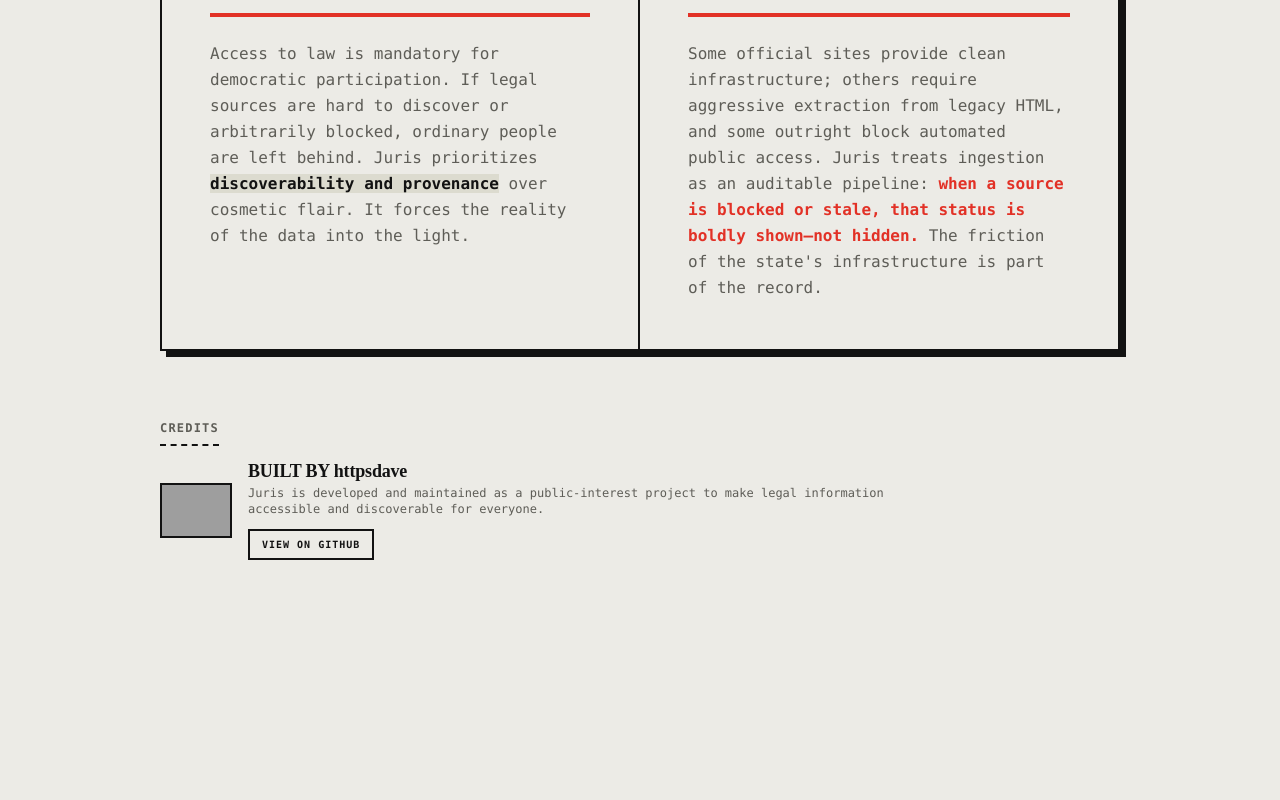
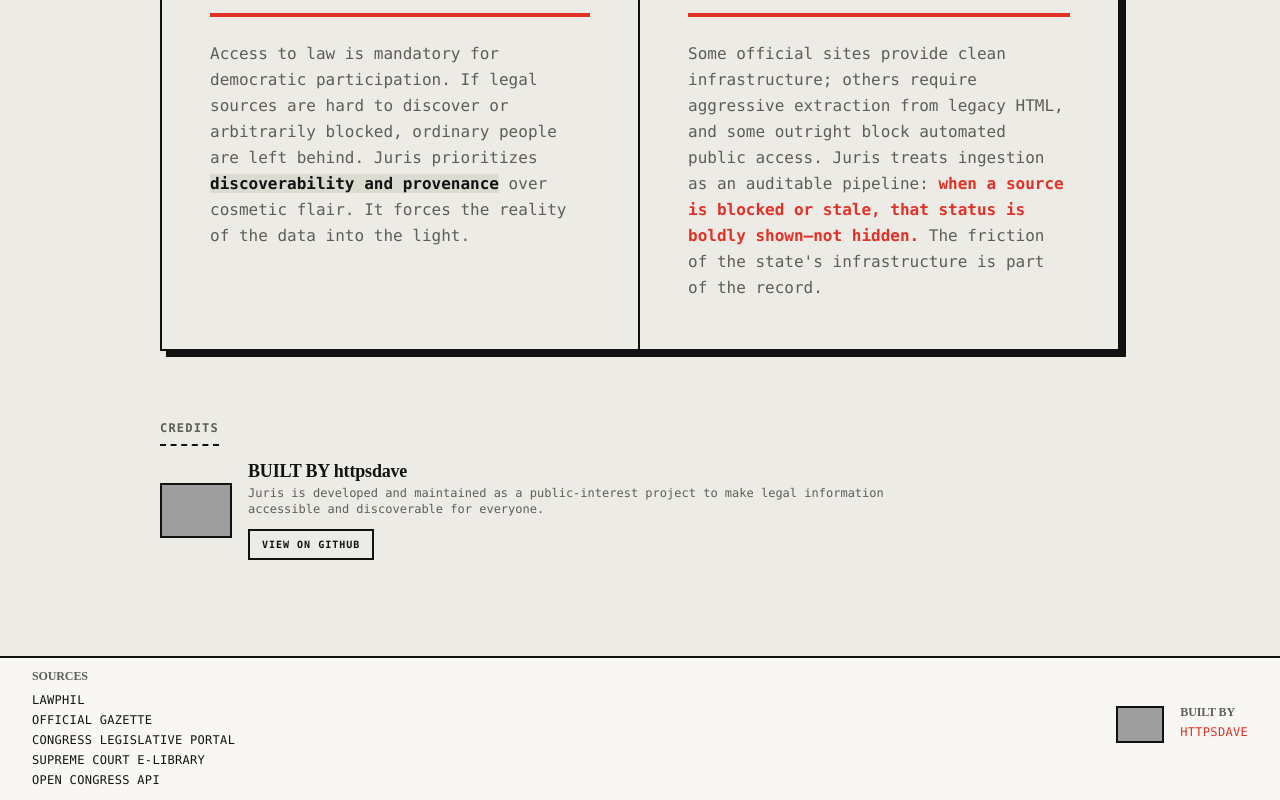
Before and after one commit to httpsdave/Juris, a Next.js app: page /about in a window 1280 px wide. Shown: the part 1295-2095 px from the top of the page. Before the commit the page ends 1951 px from the top, so only its background shows below. Built offline with nearby package versions, Linux system fonts and the light colour scheme; grey boxes are pictures that could not be loaded; a web font is replaced by a local one.

Commit message:
added footer for juris

```diff
--- a/app/layout.tsx
+++ b/app/layout.tsx
@@ -1,5 +1,6 @@
 import type { Metadata } from "next";
 import Link from "next/link";
+import Image from "next/image";
 import { Playfair_Display, Bricolage_Grotesque } from "next/font/google";
 import { ScaleIcon } from "@heroicons/react/24/outline";
 import "./globals.css";
@@ -56,6 +57,67 @@
             </div>
           </header>
           {children}
+          <footer className="border-t-2 border-[var(--color-fg-primary)] bg-[var(--color-surface-1)]">
+            <div className="mx-auto flex w-full max-w-7xl items-start gap-4 px-4 py-3 sm:px-8 sm:gap-6">
+              <section className="flex-1 space-y-2">
+                <h2 className="font-mono text-xs font-bold uppercase tracking-widest text-[var(--color-fg-muted)]">
+                  Sources
+                </h2>
+                <ul className="space-y-1 font-mono text-xs uppercase tracking-wide text-[var(--color-fg-primary)]">
+                  <li>
+                    <a href="https://lawphil.net" target="_blank" rel="noreferrer" className="hover:text-[var(--color-accent)] transition-colors">
+                      Lawphil
+                    </a>
+                  </li>
+                  <li>
+                    <a href="https://www.officialgazette.gov.ph" target="_blank" rel="noreferrer" className="hover:text-[var(--color-accent)] transition-colors">
+                      Official Gazette
+                    </a>
+                  </li>
+                  <li>
+                    <a href="https://www.congress.gov.ph/legis" target="_blank" rel="noreferrer" className="hover:text-[var(--color-accent)] transition-colors">
+                      Congress Legislative Portal
+                    </a>
+                  </li>
+                  <li>
+                    <a href="https://elibrary.judiciary.gov.ph" target="_blank" rel="noreferrer" className="hover:text-[var(--color-accent)] transition-colors">
+                      Supreme Court E-Library
+                    </a>
+                  </li>
+                  <li>
+                    <a href="https://open-congress-api.bettergov.ph" target="_blank" rel="noreferrer" className="hover:text-[var(--color-accent)] transition-colors">
+                      Open Congress API
+                    </a>
+                  </li>
+                </ul>
+              </section>
+
+              <section className="flex shrink-0 items-start gap-3 sm:gap-4 mt-9">
+                <Image
+                  src="https://github.com/httpsdave.png"
+                  alt="httpsdave"
+                  width={48}
+                  height={48}
+                  className="border-2 border-[var(--color-fg-primary)]"
+                />
+                <div className="space-y-1">
+                  <h2 className="font-mono text-xs font-bold uppercase tracking-widest text-[var(--color-fg-muted)]">
+                    Built by
+                  </h2>
+                  <p className="font-mono text-xs uppercase tracking-wide text-[var(--color-fg-primary)]">
+                    <a
+                      href="https://github.com/httpsdave"
+                      target="_blank"
+                      rel="noreferrer"
+                      className="text-[var(--color-accent)] hover:underline"
+                    >
+                      httpsdave
+                    </a>
+                  </p>
+                </div>
+              </section>
+            </div>
+          </footer>
         </div>
       </body>
     </html>
```
